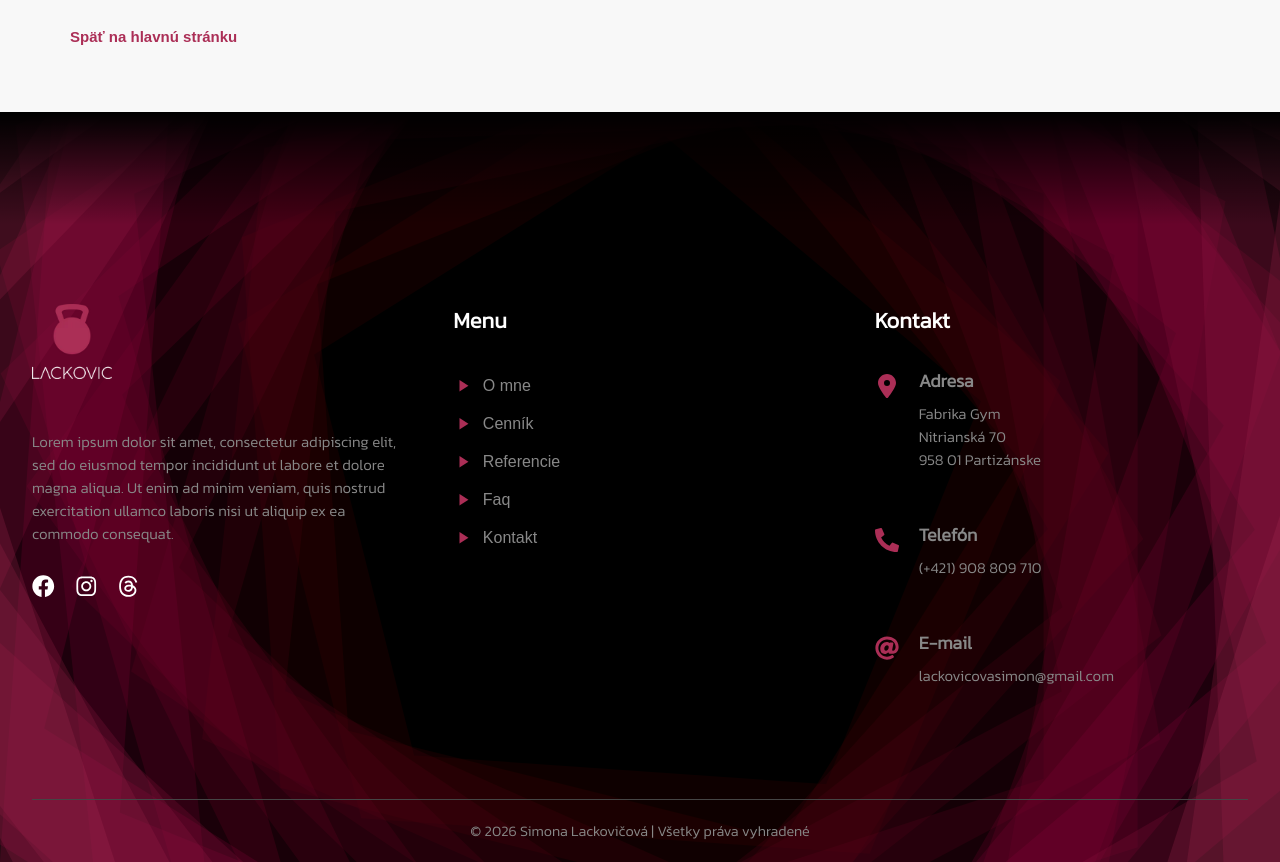
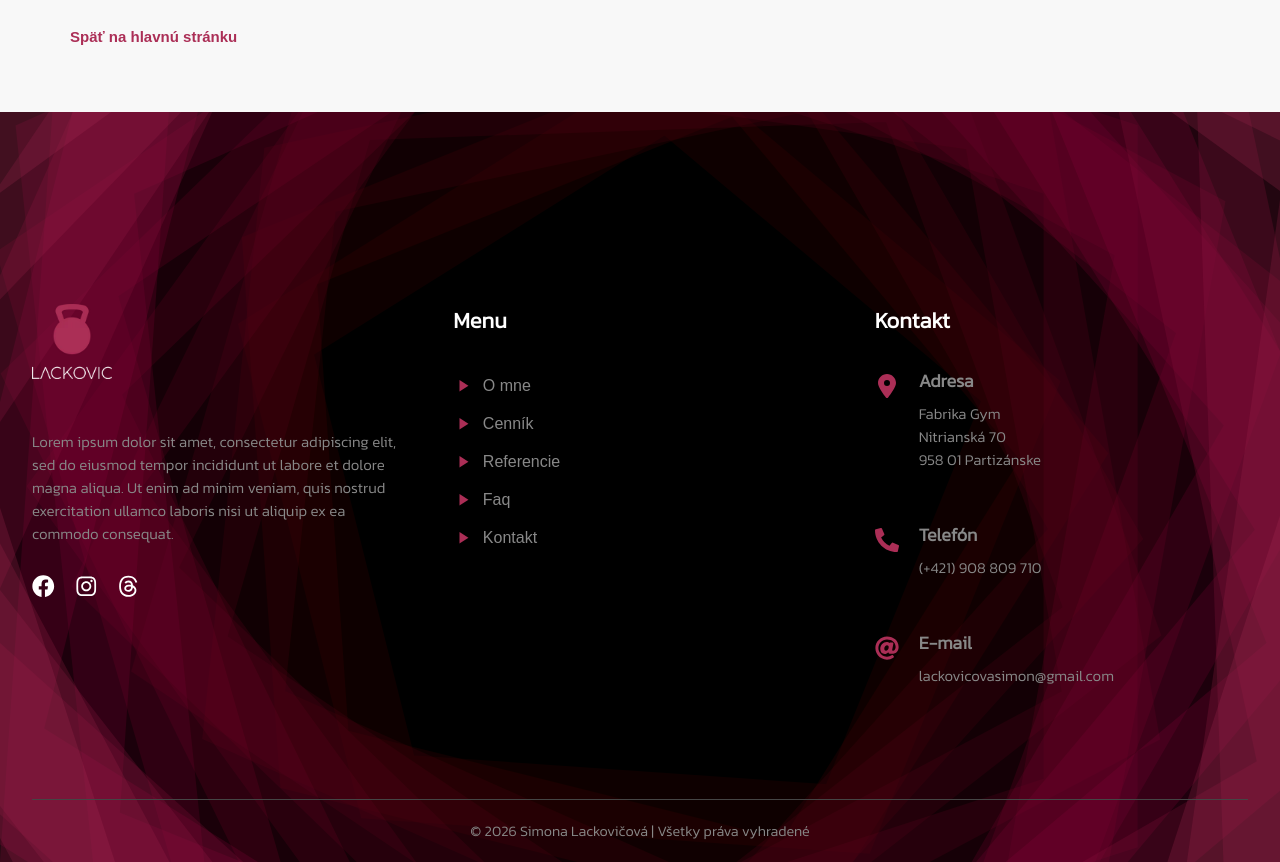
Before and after one commit to ToxiD8/personal-trainer-lackovic, a React (Vite) app: page /cookies in a window 1280 px wide. Shown: the part 869-1731 px from the top of the page. Built offline with nearby package versions, Linux system fonts and the light colour scheme.

Commit message:
removed overlay in footer

```diff
--- a/src/components/Footer.jsx
+++ b/src/components/Footer.jsx
@@ -21,7 +21,6 @@ const Footer = () => {
 
   return (
     <footer id="footer">
-      <div className="footer-overlay" />
       <div className="footer-container">
         <div className="footer-row">
           <div className="footer-widget">
--- a/src/index.css
+++ b/src/index.css
@@ -1349,13 +1349,6 @@ form .contact-input-container .incorrect textarea {
   position: relative;
 }
 
-.footer-overlay {
-  position: absolute;
-  inset: 0;
-  background: linear-gradient(to bottom, rgb(0, 0, 0) 0%, transparent 15%);
-  pointer-events: none;
-}
-
 .footer-container {
   width: 100%;
   max-width: 1300px;
```
